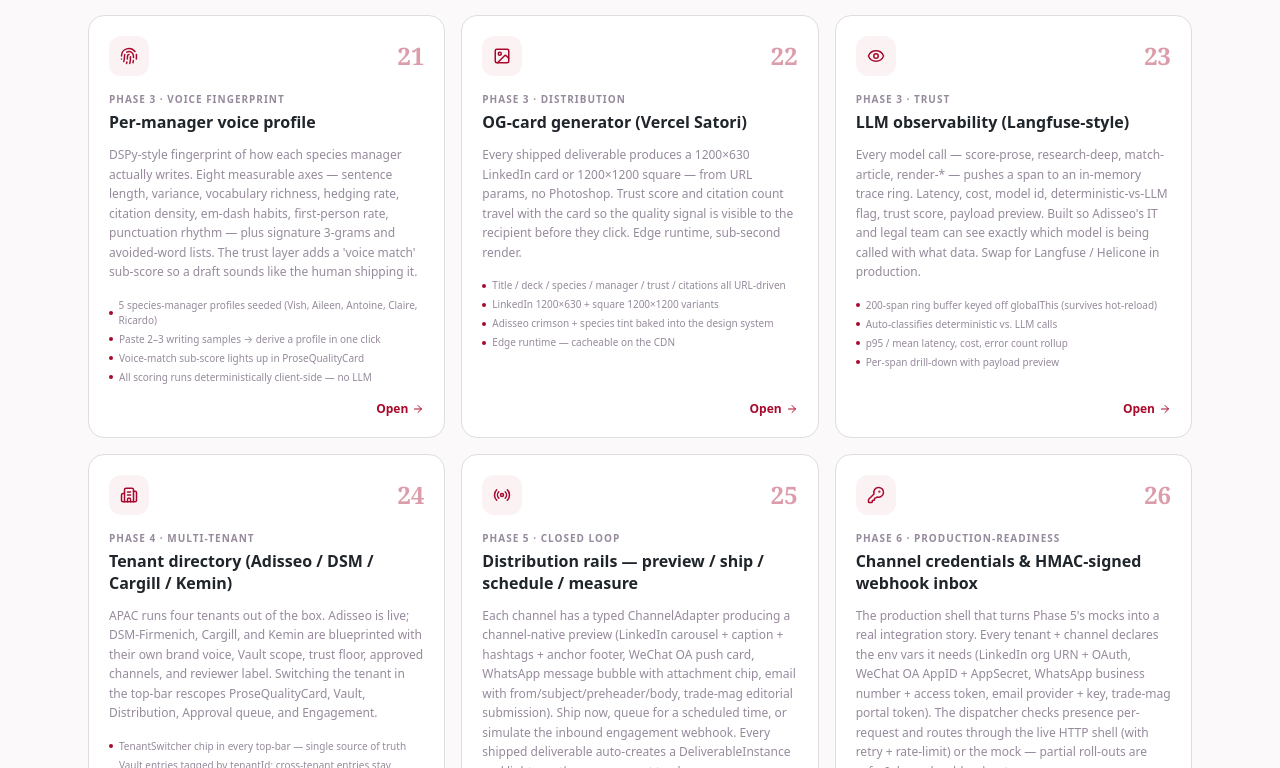
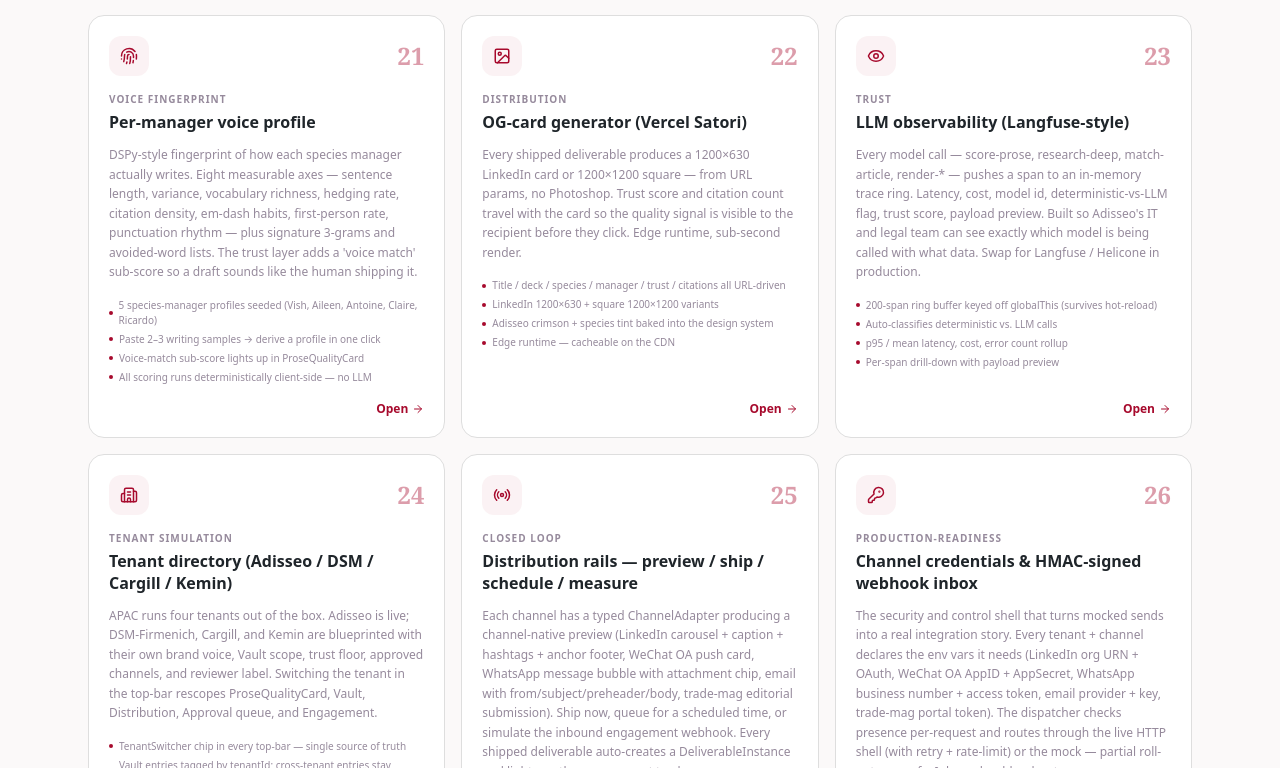
Before and after one commit to danielpaulai/Adisseo, a Next.js app in the folder adiplan-ai/: page /presentation in a window 1280 px wide. Shown: the part 6512-7280 px from the top of the page. Built offline with nearby package versions, Linux system fonts and the light colour scheme; no server answers.

Commit message:
fix(adiplan-ai): tighten presentation review wording
Removes remaining phase labels from the deck and makes the security/control story explicit for Ricardo's review pass.

```diff
--- a/adiplan-ai/app/presentation/page.tsx
+++ b/adiplan-ai/app/presentation/page.tsx
@@ -246,7 +246,7 @@ const MODULES = [
     href: "/trust-layer",
     icon: ShieldCheck,
     num: "17",
-    layer: "Phase 1 · Trust layer",
+    layer: "Trust layer",
     title: "Prose-quality scorer + brand-voice gate",
     blurb:
       "Four checks compose into one composite gate before anything reaches regional review: slop-detector (16 LLM-tic rule families, ported from slop-guard), brand-voice (Adisseo / DSM / Cargill / Kemin banned-terms + claim guardrails), citation depth (Vault-resolved references), and LanguageTool grammar in EN / ZH / VI / TH / JA / ID. Below 60 — blocked from sending for review. Below 80 — cannot be graded above benchmark in the engagement tracker.",
@@ -306,7 +306,7 @@ const MODULES = [
     href: "/voice-fingerprint",
     icon: Fingerprint,
     num: "21",
-    layer: "Phase 3 · Voice fingerprint",
+    layer: "Voice fingerprint",
     title: "Per-manager voice profile",
     blurb:
       "DSPy-style fingerprint of how each species manager actually writes. Eight measurable axes — sentence length, variance, vocabulary richness, hedging rate, citation density, em-dash habits, first-person rate, punctuation rhythm — plus signature 3-grams and avoided-word lists. The trust layer adds a 'voice match' sub-score so a draft sounds like the human shipping it.",
@@ -321,7 +321,7 @@ const MODULES = [
     href: "/og-cards",
     icon: ImageIcon,
     num: "22",
-    layer: "Phase 3 · Distribution",
+    layer: "Distribution",
     title: "OG-card generator (Vercel Satori)",
     blurb:
       "Every shipped deliverable produces a 1200×630 LinkedIn card or 1200×1200 square — from URL params, no Photoshop. Trust score and citation count travel with the card so the quality signal is visible to the recipient before they click. Edge runtime, sub-second render.",
@@ -336,7 +336,7 @@ const MODULES = [
     href: "/observability",
     icon: Eye,
     num: "23",
-    layer: "Phase 3 · Trust",
+    layer: "Trust",
     title: "LLM observability (Langfuse-style)",
     blurb:
       "Every model call — score-prose, research-deep, match-article, render-* — pushes a span to an in-memory trace ring. Latency, cost, model id, deterministic-vs-LLM flag, trust score, payload preview. Built so Adisseo's IT and legal team can see exactly which model is being called with what data. Swap for Langfuse / Helicone in production.",
@@ -351,7 +351,7 @@ const MODULES = [
     href: "/tenants",
     icon: Building2,
     num: "24",
-    layer: "Phase 4 · Multi-tenant",
+    layer: "Tenant simulation",
     title: "Tenant directory (Adisseo / DSM / Cargill / Kemin)",
     blurb:
       "APAC runs four tenants out of the box. Adisseo is live; DSM-Firmenich, Cargill, and Kemin are blueprinted with their own brand voice, Vault scope, trust floor, approved channels, and reviewer label. Switching the tenant in the top-bar rescopes ProseQualityCard, Vault, Distribution, Approval queue, and Engagement.",
@@ -366,7 +366,7 @@ const MODULES = [
     href: "/distribution",
     icon: Radio,
     num: "25",
-    layer: "Phase 5 · Closed loop",
+    layer: "Closed loop",
     title: "Distribution rails — preview / ship / schedule / measure",
     blurb:
       "Each channel has a typed ChannelAdapter producing a channel-native preview (LinkedIn carousel + caption + hashtags + anchor footer, WeChat OA push card, WhatsApp message bubble with attachment chip, email with from/subject/preheader/body, trade-mag editorial submission). Ship now, queue for a scheduled time, or simulate the inbound engagement webhook. Every shipped deliverable auto-creates a DeliverableInstance and lights up the engagement tracker.",
@@ -383,10 +383,10 @@ const MODULES = [
     href: "/credentials",
     icon: KeyRound,
     num: "26",
-    layer: "Phase 6 · Production-readiness",
+    layer: "Production-readiness",
     title: "Channel credentials & HMAC-signed webhook inbox",
     blurb:
-      "The production shell that turns Phase 5's mocks into a real integration story. Every tenant + channel declares the env vars it needs (LinkedIn org URN + OAuth, WeChat OA AppID + AppSecret, WhatsApp business number + access token, email provider + key, trade-mag portal token). The dispatcher checks presence per-request and routes through the live HTTP shell (with retry + rate-limit) or the mock — partial roll-outs are safe. Inbound webhooks at /api/webhook/[tenant]/[channel] verify Stripe-style HMAC-SHA256 signatures with a 5-minute replay window.",
+      "The security and control shell that turns mocked sends into a real integration story. Every tenant + channel declares the env vars it needs (LinkedIn org URN + OAuth, WeChat OA AppID + AppSecret, WhatsApp business number + access token, email provider + key, trade-mag portal token). The dispatcher checks presence per-request and routes through the live HTTP shell (with retry + rate-limit) or the mock — partial roll-outs are safe. Inbound webhooks at /api/webhook/[tenant]/[channel] verify Stripe-style HMAC-SHA256 signatures with a 5-minute replay window.",
     moves: [
       "Per-tenant credential matrix on /credentials with env-var presence indicators",
       "Token-bucket rate-limiter per tenant + channel (e.g. LinkedIn 25/min, email 240/min)",
```
